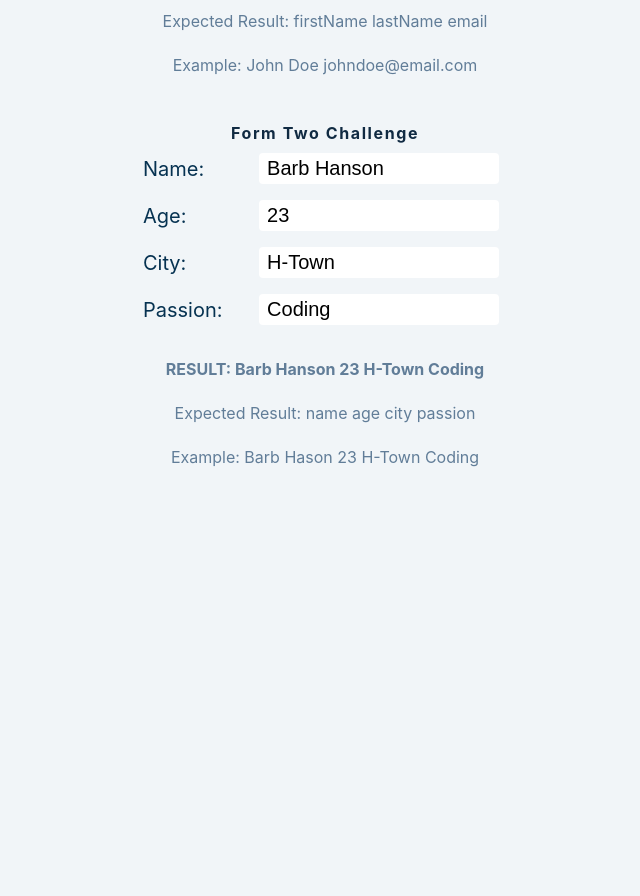
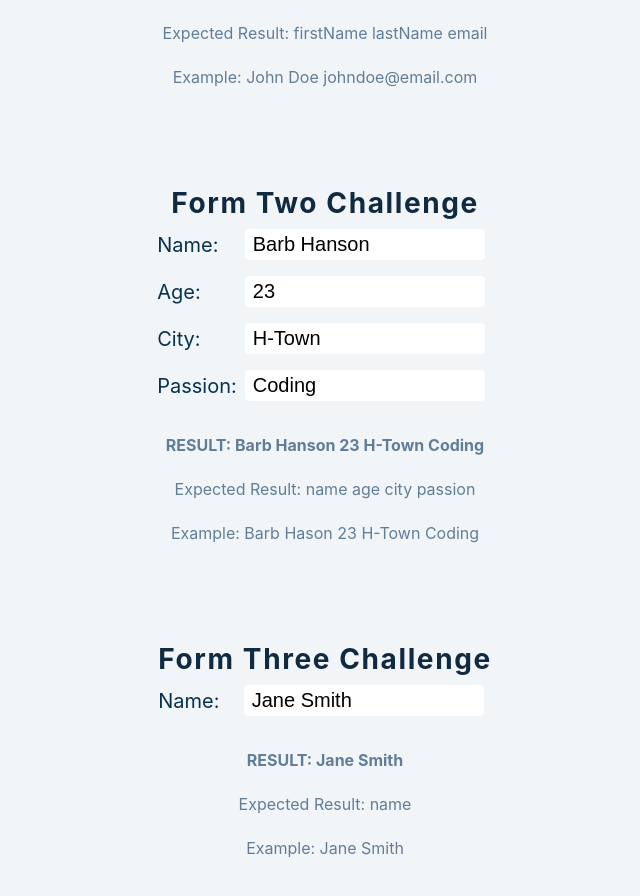
Before and after one commit to React-HTX/mini-hacks, a React (Create React App) app in the folder challenges/: page /three in a window 1280 px wide. Shown: the part 624-1520 px from the top of the page, without its empty margins (315-955 px from the left). Before the commit the page ends 1161 px from the top, so only its background shows below. Built offline with nearby package versions, Linux system fonts and the light colour scheme.

Commit message:
state change to form 3

```diff
--- a/challenges/src/components/Three.jsx
+++ b/challenges/src/components/Three.jsx
@@ -15,6 +15,10 @@ const Three = () => {
       city: 'H-Town',
       passion: 'Coding',
     },
+  });
+  // Form Three useState
+  const [formThree, setFormThree] = useState({
+    person: 'Jane Smith',
   });
 
   // Form Two Change Handlers
@@ -34,6 +38,12 @@ const Three = () => {
     setFormTwo({ details: { passion: e.target.value } });
   }
 
+  // Form Three Change Handler
+  function handlePersonChange(e) {
+    formThree.person = e.target.value;
+    setFormThree({ formThree });
+  }
+
   return (
     <main>
       <div className="section">
@@ -51,26 +61,32 @@ const Three = () => {
         {/* Form One JSX */}
         <div className="section-center">
           <div className="form-container">
-            <h4>Form One Challenge</h4>
+            <h3>Form One Challenge</h3>
             <div className="form-input">
               <label>First Name:</label>
               <input
                 value={formOne.firstName}
-                onChange={(e) => setFormOne({ firstName: e.target.value })}
+                onChange={(e) =>
+                  setFormOne({ ...formOne, firstName: e.target.value })
+                }
               />
             </div>
             <div className="form-input">
               <label>Last Name:</label>
               <input
                 value={formOne.lastName}
-                onChange={(e) => setFormOne({ lastName: e.target.value })}
+                onChange={(e) =>
+                  setFormOne({ ...formOne, lastName: e.target.value })
+                }
               />
             </div>
             <div className="form-input">
               <label>Email:</label>
               <input
                 value={formOne.email}
-                onChange={(e) => setFormOne({ email: e.target.value })}
+                onChange={(e) =>
+                  setFormOne({ ...formOne, email: e.target.value })
+                }
               />
             </div>
           </div>
@@ -81,11 +97,12 @@ const Three = () => {
             <p>Expected Result: firstName lastName email</p>
             <p>Example: John Doe johndoe@email.com</p>
           </div>
+        </div>
 
         {/* Form Two JSX */}
         <div className="section-center">
           <div className="form-container">
-              <h4>Form Two Challenge</h4>
+            <h3>Form Two Challenge</h3>
             <div className="form-input">
               <label>Name:</label>
               <input value={formTwo.name} onChange={handleNameChange} />
@@ -96,10 +113,7 @@ const Three = () => {
             </div>
             <div className="form-input">
               <label>City:</label>
-                <input
-                  value={formTwo.details.city}
-                  onChange={handleCityChange}
-                />
+              <input value={formTwo.details.city} onChange={handleCityChange} />
             </div>
             <div className="form-input">
               <label>Passion:</label>
@@ -107,7 +121,6 @@ const Three = () => {
                 value={formTwo.details.passion}
                 onChange={handlePassionChange}
               />
-              </div>
             </div>
           </div>
           <div>
@@ -119,6 +132,22 @@ const Three = () => {
             <p>Example: Barb Hason 23 H-Town Coding</p>
           </div>
         </div>
+
+        {/* Form Three JSX */}
+        <div className="section-center">
+          <div className="form-container">
+            <h3>Form Three Challenge</h3>
+            <div className="form-input">
+              <label>Name:</label>
+              <input value={formThree.person} onChange={handlePersonChange} />
+            </div>
+          </div>
+          <div>
+            <p className="bold">RESULT: {formThree.person}</p>
+            <p>Expected Result: name</p>
+            <p>Example: Jane Smith</p>
+          </div>
+        </div>
       </div>
     </main>
   );
```
Lines whose indentation alone changed are shown as unchanged.
